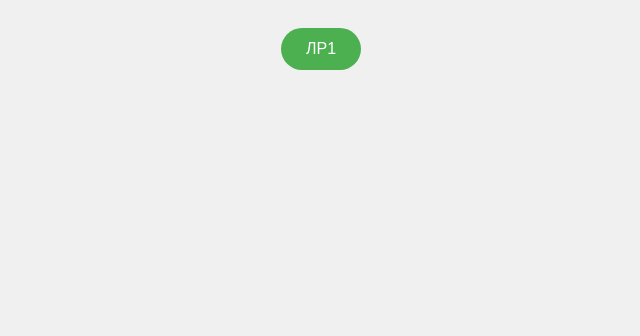
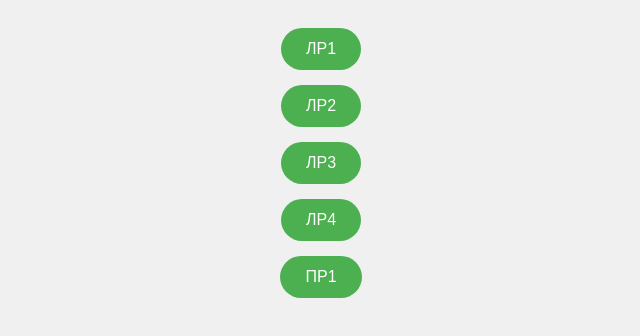
Before and after one commit to OlegOK18/web, a plain HTML site: page index.html in a window 1280 px wide. Shown: the whole page, without its empty margins (319-959 px from the left). Drawn offline with Linux system fonts and the light colour scheme.

Commit message:
Update index.html

```diff
--- a/index.html
+++ b/index.html
@@ -29,7 +29,11 @@
     </style>
 </head>
 <body>
- <button onclick="window.location.href='laba1/index.html';">ЛР1</button>
+    <button onclick="window.location.href='laba1/index.html';">ЛР1</button>
+    <button onclick="window.location.href='laba2/index.html';">ЛР2</button>
+    <button onclick="window.location.href='laba3/index.html';">ЛР3</button>
+    <button onclick="window.location.href='laba4/index.html';">ЛР4</button>
+    <button onclick="window.location.href='prakt1/index.html';">ПР1</button>
 </body>
 
 </html>
```
